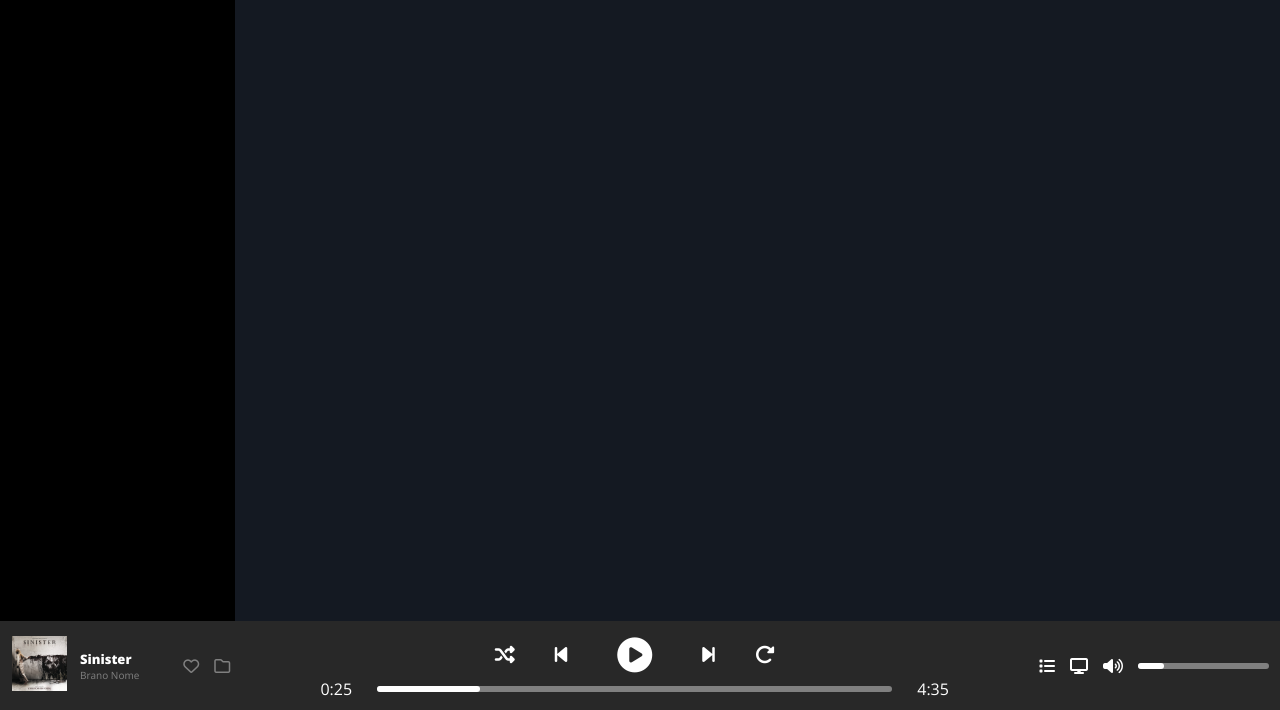
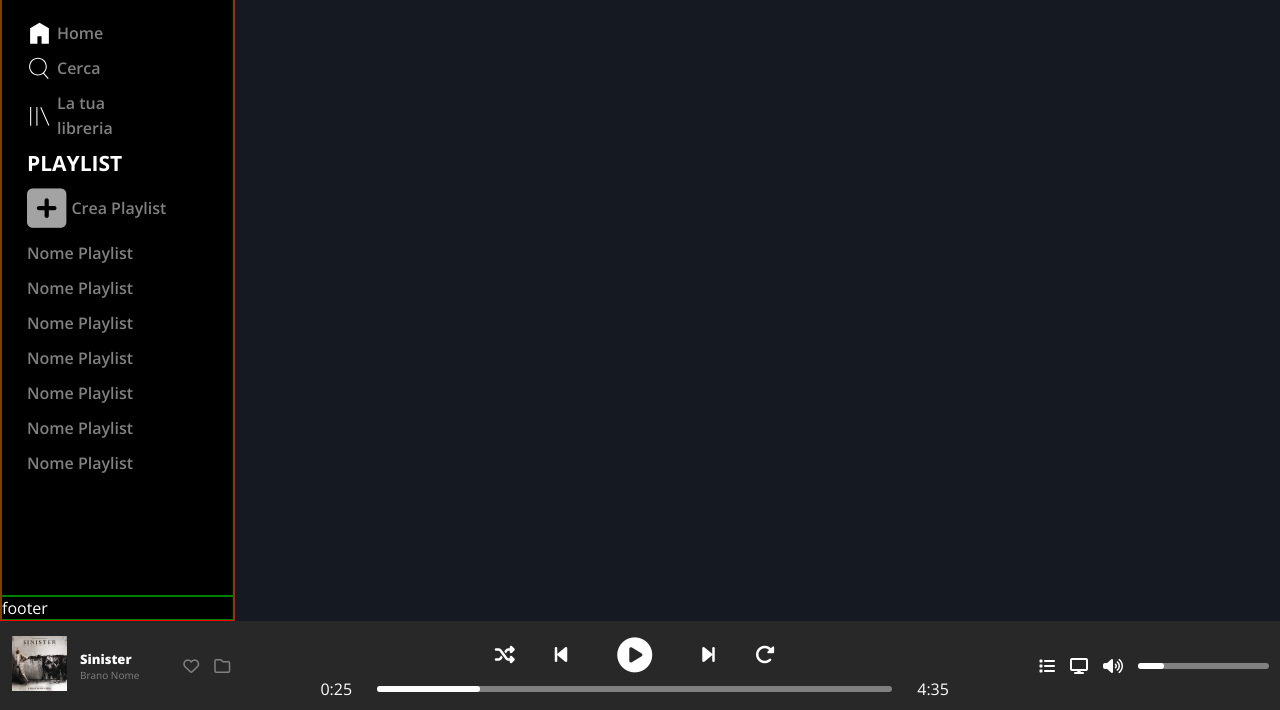
Before and after one commit to ChmielewskiGianpiero/html-css-spotifyweb, a plain HTML site: page index.html in a window 1280 px wide. Shown: the part 90-800 px from the top of the page. Drawn offline with nearby package versions, Linux system fonts and the light colour scheme.

Commit message:
ADD - aside desktop, mobile

```diff
--- a/css/responsive.css
+++ b/css/responsive.css
@@ -20,6 +20,41 @@
 @media (max-width: 575.98px) {
     .aside{
         width: 50px;
+    }
+
+    .logo {
+        display: none;
+    }
+
+    .logo-sm{
+        display: block;
+        max-width: 35px;
+    }
+
+    .aside-list{
+        padding: 0;
+        line-height: 0px;
+        display: flex;
+        align-items: center;
+    }
+
+    .home{
+        max-width: 40px;
+    }
+
+    .search {
+        max-width: 40px;
+    }
+
+    .library {
+        max-width: 40px;
+    }
+
+    .title-icon,
+    .playlist,
+    .icon-square,
+    .title-section-playlist{
+        display: none;
     }
 }
 
--- a/css/style.css
+++ b/css/style.css
@@ -43,9 +43,18 @@ a{
     flex-direction: column;
 }
 
+.flex{
+    display: flex;
+}
+
+.items-center{
+    align-items: center;
+}
+
 /* layout */
 
 .app,
+.aside
 .main-app,
 .toolbar{
     overflow: hidden;
@@ -69,7 +78,7 @@ a{
 
 
 
-/* main content */
+/* aside */
 
 
 .aside{
@@ -78,6 +87,56 @@ a{
     display: flex;
     flex-direction: column;
 }
+
+.nav-app{
+    flex-grow: 1;
+}
+
+.logo-sm{
+    display: none;
+}
+
+.logo{
+    padding: 25px 50px 0px 0px;
+    margin-bottom: 20px;
+}
+
+.home,
+.search,
+.library{
+    max-width: 25px;
+}
+
+.aside-list{
+    display: flex;
+    flex-direction: column;
+    gap: 10px;
+    padding-left: 25px;
+    line-height: 25px;
+}
+
+.aside-list{
+    color: var(--light-grey);
+    font-weight: 600;
+}
+
+.title-section-playlist{
+    color: var(--light);
+    font-size: 14px;
+}
+
+.title-icon{
+    padding-left: 5px;
+}
+
+.fa-square-plus{
+    font-size: 45px;
+    color: #A3A3A3;
+}
+
+
+
+/* main */
 
 .main-content{
     flex-grow: 1;
@@ -93,8 +152,6 @@ a{
     display: flex;
     justify-content: space-between;
     padding: 10px 11px 10px 12px;
-    position: fixed;
-    bottom: 0;
     width: 100%;
 }
 
@@ -249,3 +306,12 @@ a{
 .debug main{
     /* border: 2px solid blue; */
 }
+
+.debug .aside{
+    border: 1px solid red;
+}
+
+.debug .nav-app,
+.debug .footer-aside{
+    border: 1px solid green;
+}
--- a/index.html
+++ b/index.html
@@ -16,9 +16,47 @@
     <div class="app">
         <div class="main-app">
             <aside class="aside">
-                <figure>
-                    <img class="logo" src="./img/logo.svg" alt="">
-                </figure>
+                <div class="nav-app">
+                    <ul class="aside-list">
+                        <div class="logo-sm"><img src="./img/logo-small.svg" alt=""></div>
+                        <li class="logo"><img src="./img/logo.svg" alt=""></li>
+                        <li class="home">
+                            <a class="flex items-center" href="#">
+                                <img src="./img/home.svg" alt="">
+                                <div class="title-icon">Home</div>
+                            </a>
+                        </li>
+                        <li class="search">
+                            <a class="flex items-center" href="#">
+                                <img src="./img/search.svg" alt="">
+                                <div class="title-icon">Cerca</div>
+                            </a>
+                        </li>
+                        <li class="library">
+                            <a class="flex items-center" href="#">
+                                <img src="./img/libreria.svg" alt="">
+                                <span class="title-icon">La tua libreria</span>
+                            </a>
+                        </li>
+                        <li class="title-section-playlist">
+                            <h2>PLAYLIST</h2>
+                        </li>
+                        <li>
+                            <a class="flex items-center icon-square" href="#">
+                                <i class="fa-solid fa-square-plus"></i>
+                                <div class="title-icon">Crea Playlist</div>
+                            </a>
+                        </li>
+                        <li><a class="playlist" href="#">Nome Playlist</a></li>
+                        <li><a class="playlist" href="#">Nome Playlist</a></li>
+                        <li><a class="playlist" href="#">Nome Playlist</a></li>
+                        <li><a class="playlist" href="#">Nome Playlist</a></li>
+                        <li><a class="playlist" href="#">Nome Playlist</a></li>
+                        <li><a class="playlist" href="#">Nome Playlist</a></li>
+                        <li><a class="playlist" href="#">Nome Playlist</a></li>
+                    </ul>
+                </div>
+                <div class="footer-aside">footer</div>
             </aside>
 
             <main class="main-content">
```
